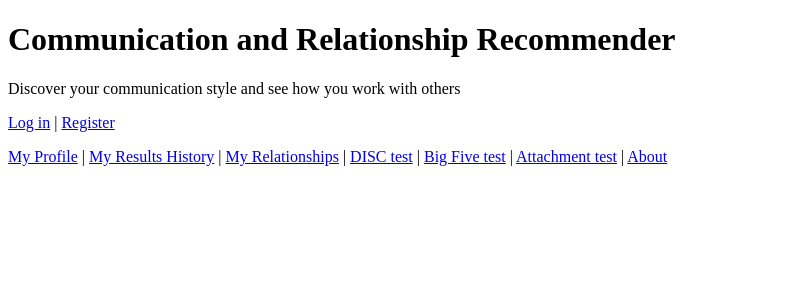
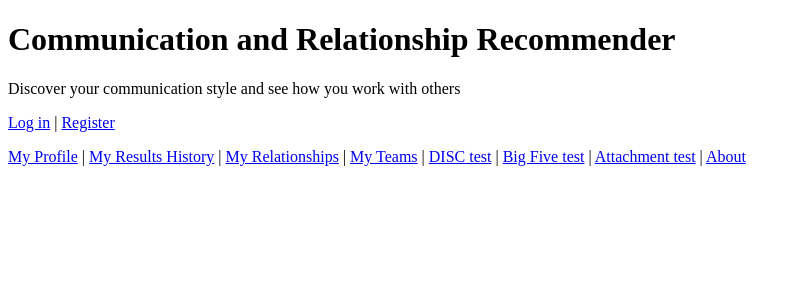
Before and after one commit to enuriuyanage16-cell/communication-relationship-recommender-app, a Flask app: page / in a window 1280 px wide. Shown: the top 300 px of the page, without its empty margins (0-799 px from the left). Run offline with Flask 3, Linux system fonts and the light colour scheme.

Commit message:
Add My Teams link to home page

```diff
--- a/templates/home.html
+++ b/templates/home.html
@@ -12,6 +12,7 @@
     <p><a href="/login">Log in</a> | <a href="/register">Register</a></p>
     {% endif %}
     <a href="/profile">My Profile</a> | <a href="/history">My Results History</a> | <a href="/relationships">My Relationships</a> |
+    <a href="/teams">My Teams</a> |
     <a href="/disc">DISC test</a> | <a href="/bigfive">Big Five test</a> | <a href="/attachment">Attachment test</a> |
     <a href="/about">About</a>
 
```
